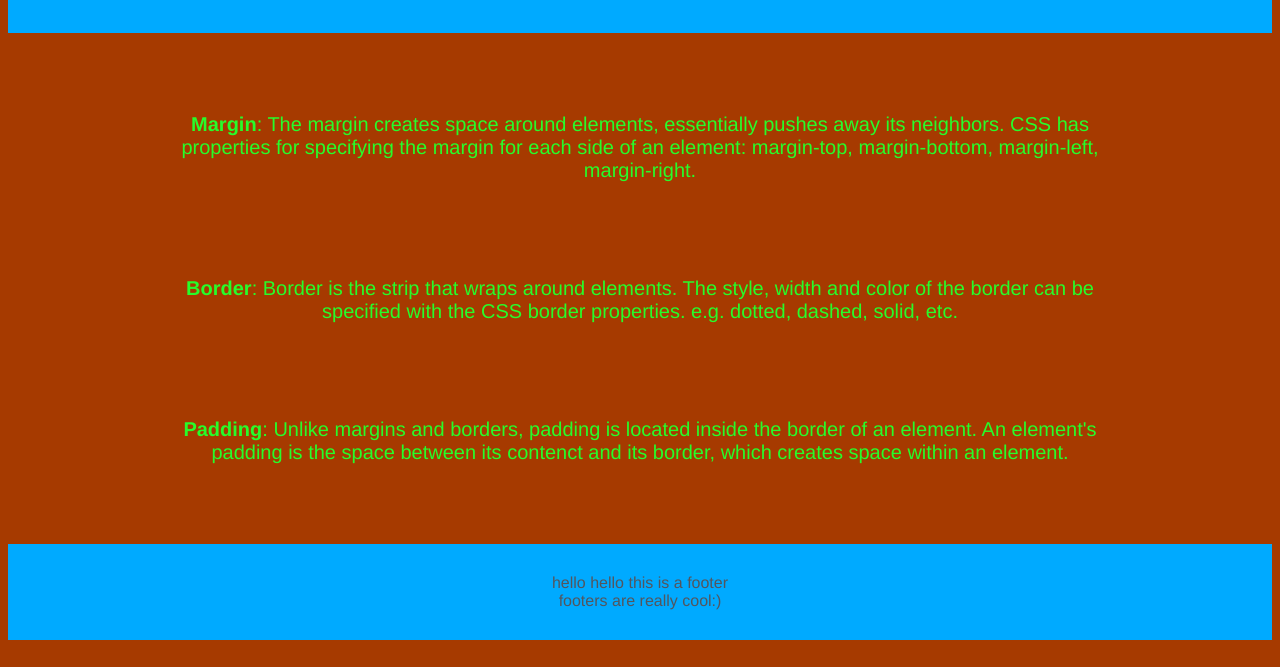
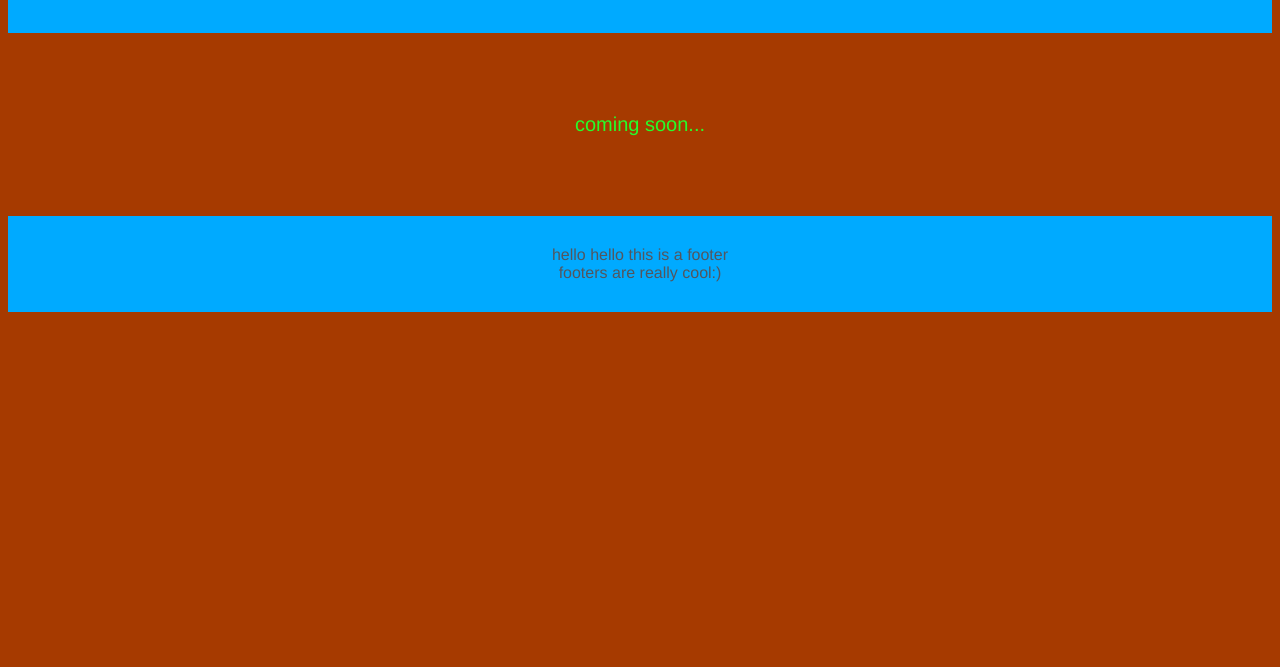
Before and after one commit to AL-Qianhe-Lin/AL-Qianhe-Lin.github.io, a plain HTML site: page blog/reflection.html in a window 1280 px wide. Shown: the part 133-800 px from the top of the page. Drawn offline with Linux system fonts and the light colour scheme.

Commit message:
adding changes

```diff
--- a/blog/reflection.html
+++ b/blog/reflection.html
@@ -44,19 +44,7 @@
 
 
     <p>
-      <strong>Margin</strong>: The margin creates space around elements, essentially pushes away its neighbors.
-      CSS has properties for specifying the margin for each side of an element: margin-top, margin-bottom, margin-left, margin-right.
-
-
-    </p>
-    <p>
-    <strong>Border</strong>: Border is the strip that wraps around elements. The style, width and color of the border can be
-    specified with the CSS border properties. e.g. dotted, dashed, solid, etc.
-    </p>
-    <p>
-     <strong>Padding</strong>: Unlike margins and borders, padding is located inside the border of an element. An element's padding is the space between its contenct and its border, which
-     creates space within an element.
-
+      coming soon...
     </p>
 
 
```
Also changed, not shown: 1 other file.
